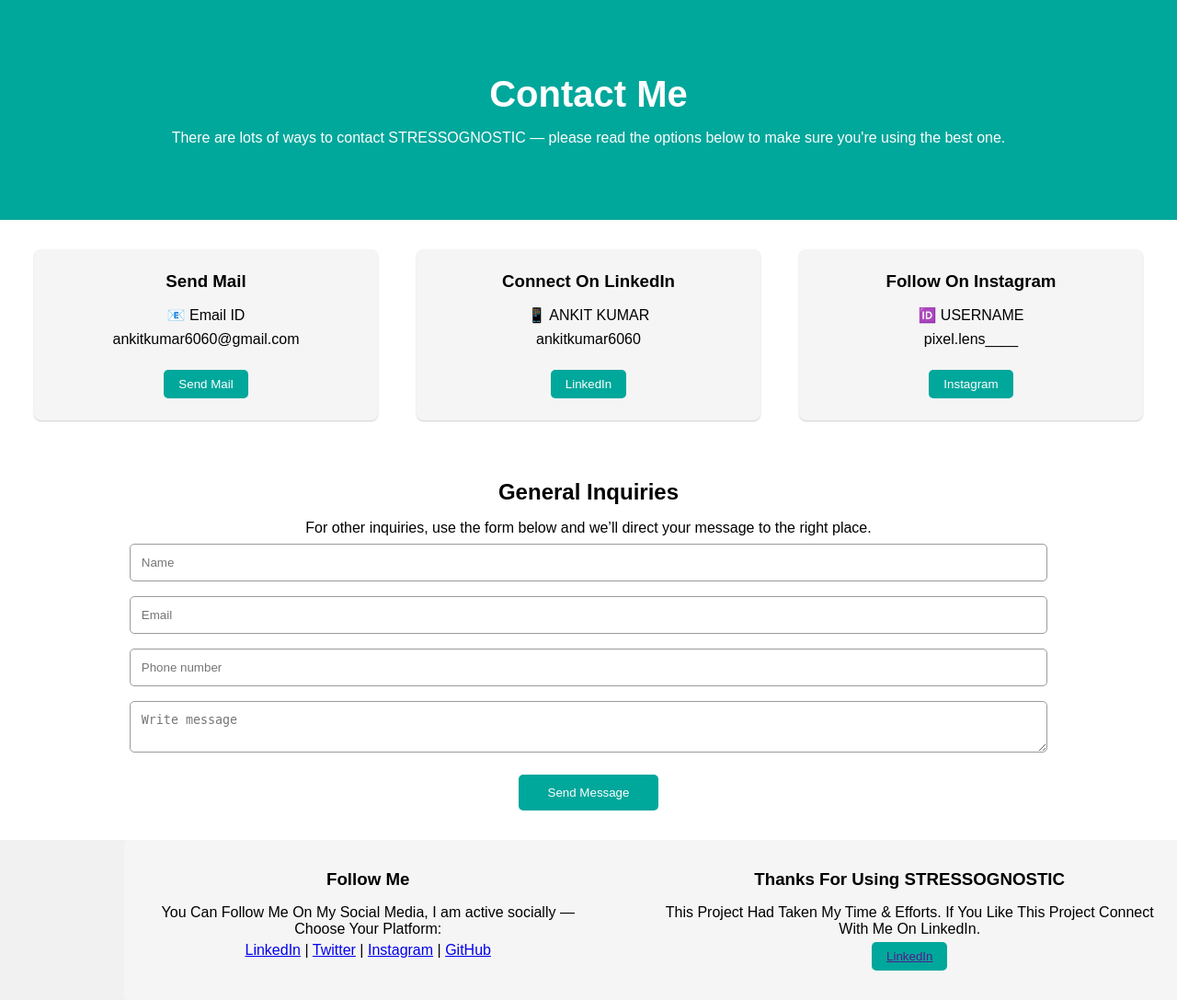
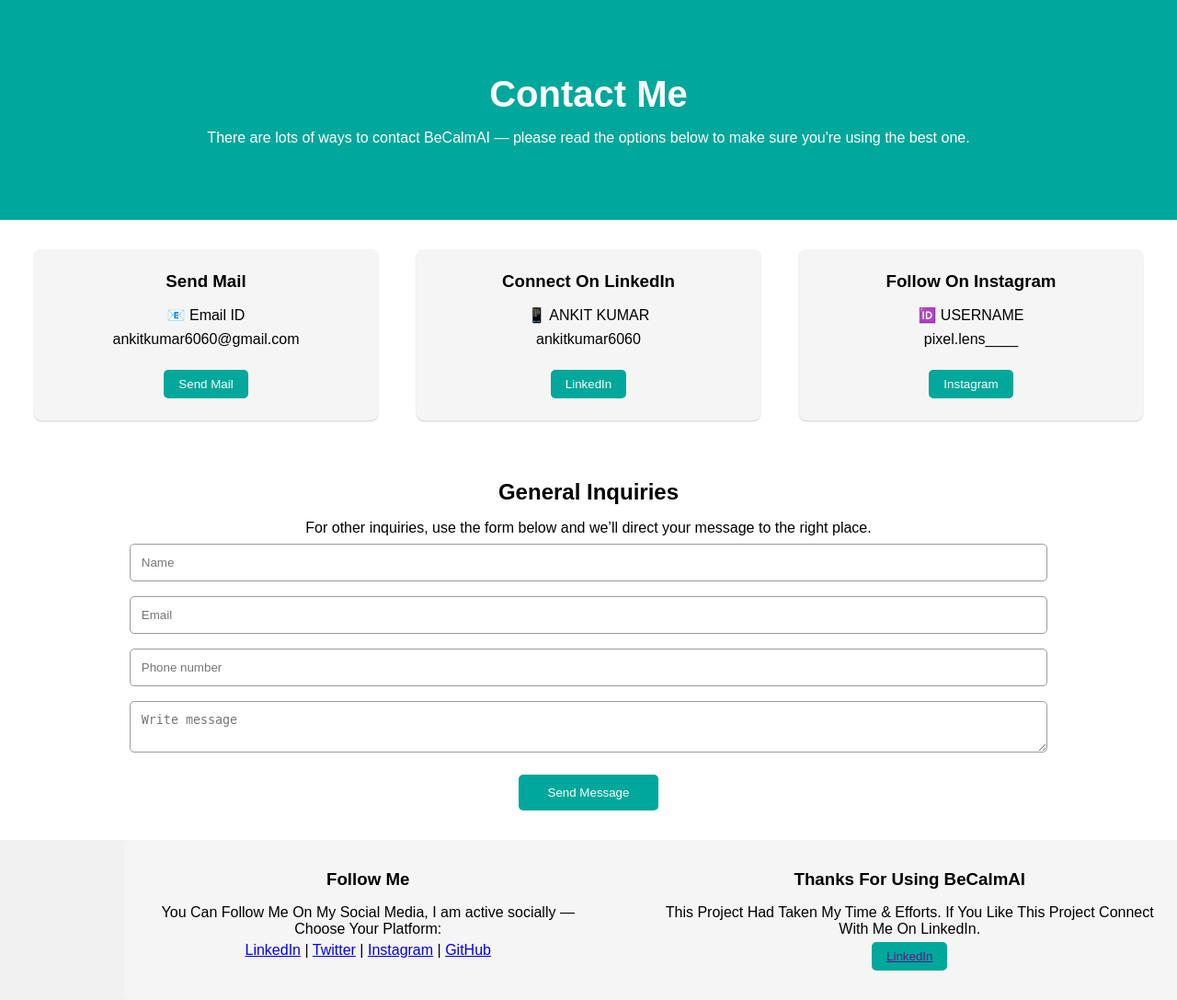
Before and after one commit to Ankit-KCode/BeCalmAI, a Flask app: template templates/contact.html in a window 1280 px wide. Shown: the whole page at 92% size. Run offline with Flask 3, Linux system fonts and the light colour scheme; the template is opened without the code that fills it, so the values that code supplies are empty.

Commit message:
Web App : Fixes 1.0

```diff
--- a/templates/contact.html
+++ b/templates/contact.html
@@ -3,13 +3,13 @@
 <head>
     <meta charset="UTF-8">
     <meta name="viewport" content="width=device-width, initial-scale=1.0">
-    <title>Contact | Stressognostic</title>
+    <title>Contact | BeCalmAI</title>
     <link rel="stylesheet" href="{{ url_for('static', filename='style.css') }}">
 </head>
 <body>
     <header class="contact-header">
         <h1>Contact Me</h1>
-        <p>There are lots of ways to contact STRESSOGNOSTIC — please read the options below to make sure you're using the best one.</p>
+        <p>There are lots of ways to contact BeCalmAI — please read the options below to make sure you're using the best one.</p>
     </header>
 
     <section class="contact-options">
@@ -58,7 +58,7 @@
         </div>
         <hr>
         <div>
-            <h3>Thanks For Using STRESSOGNOSTIC</h3>
+            <h3>Thanks For Using BeCalmAI</h3>
             <p>This Project Had Taken My Time & Efforts. If You Like This Project Connect With Me On LinkedIn.</p>
             <button><a href="">LinkedIn</a></button>
         </div>
```
